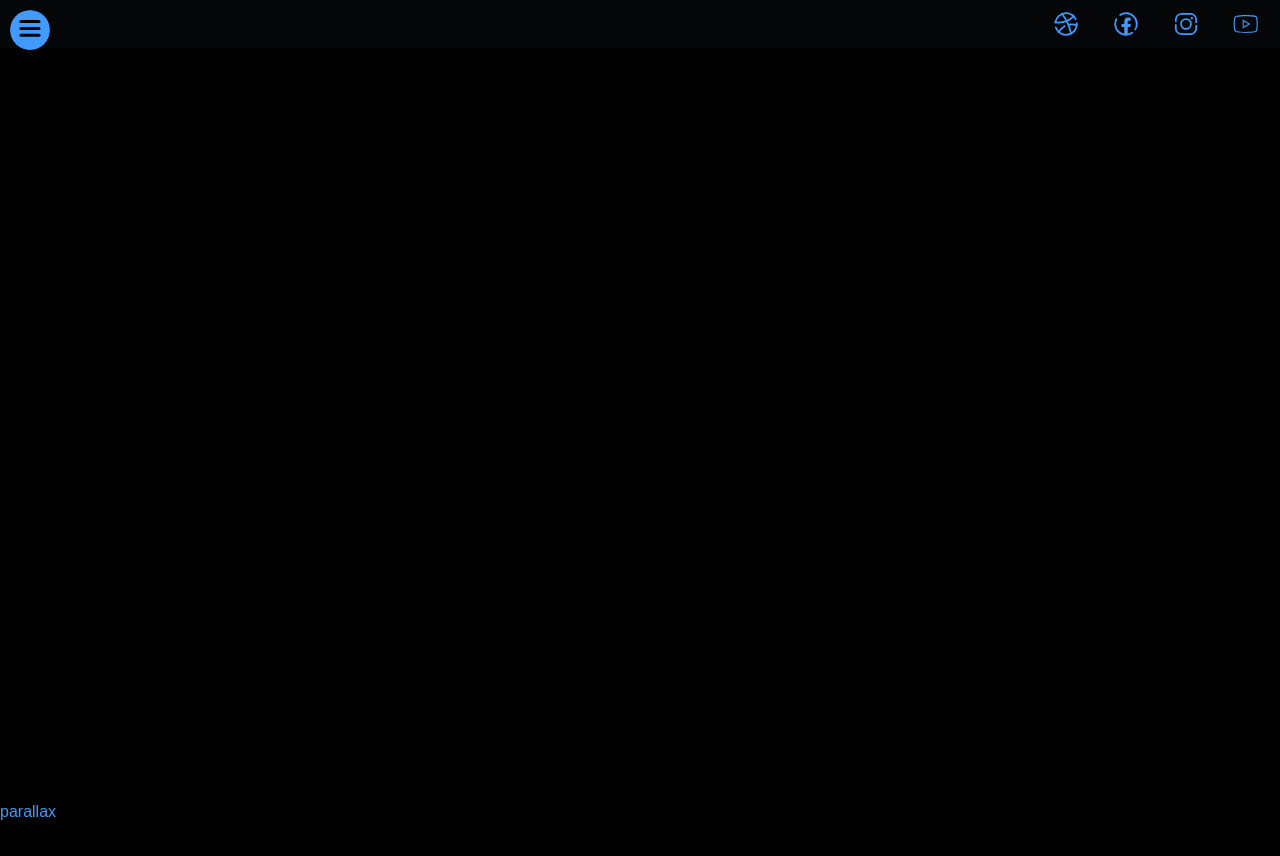
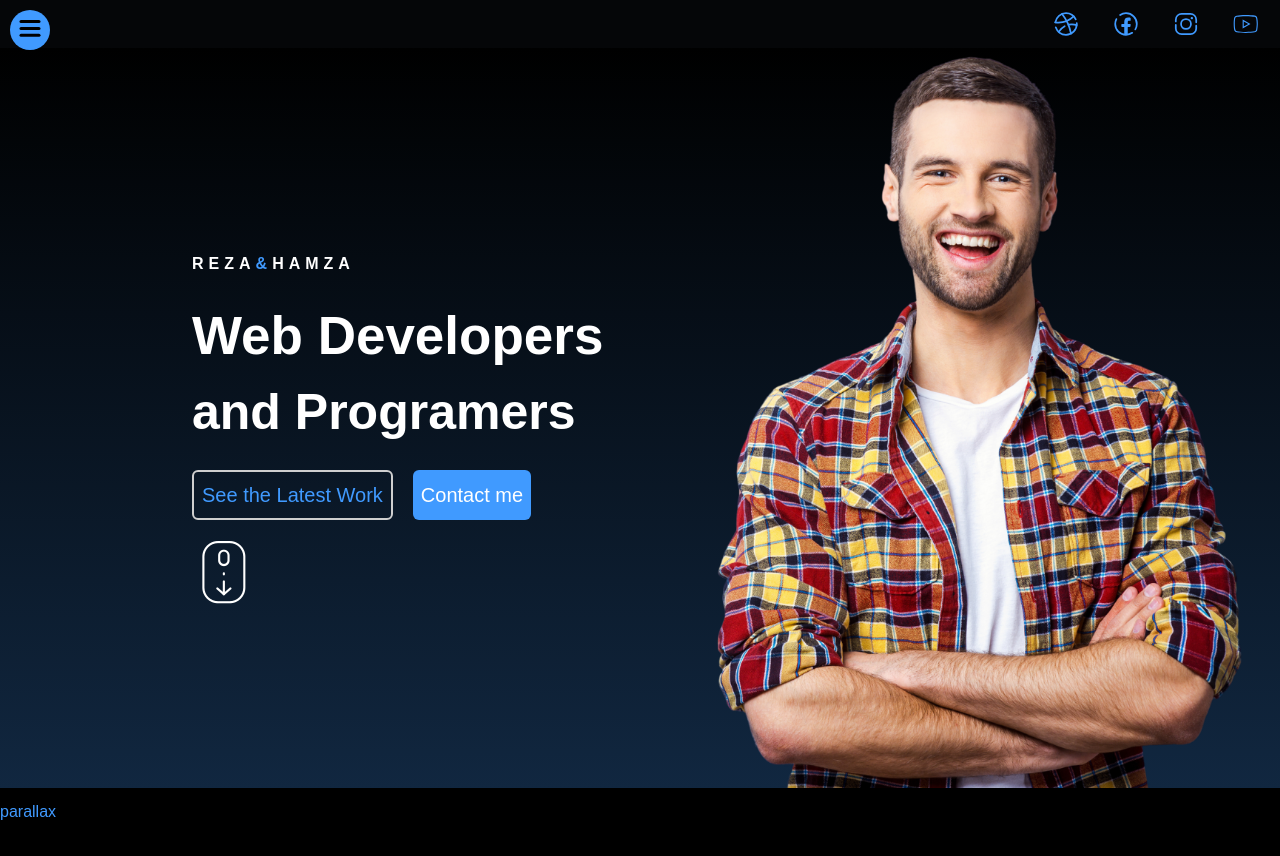
Before and after one commit to reza18s/RandH, a React (Vite) app: page / in a window 1280 px wide. Shown: the top 856 px of the page. Built offline with nearby package versions, Linux system fonts and the light colour scheme.

Commit message:
making the home page and style it

```diff
--- a/array.js
+++ b/array.js
@@ -9,5 +9,5 @@ export const pageLinks = [
   { Url: "Service", iconUrl: "/public/icons8-services (1).svg" },
   { Url: "Project", iconUrl: "/public/icons8-test-account-96.png" },
   { Url: "Contact", iconUrl: "/public/icons8-connect.svg" },
-  { Url: "About", iconUrl: "/public/icons8-services.svg" },
+  { Url: "About", iconUrl: "/public/icons8-about.svg" },
 ];
--- a/src/App.jsx
+++ b/src/App.jsx
@@ -1,11 +1,11 @@
-import NavBar from "./components/NavBar/Navbar";
-import SideBar from "./components/NavBar/SideBar";
+import Home from "./Pages/home";
+import NavBar from "./components/Nav/Navbar";
 const App = () => {
   return (
     <div className="">
       <section id="Home">
-        {/* <SideBar></SideBar> */}
         <NavBar></NavBar>
+        <Home></Home>
       </section>
       <section id="Service">parallax</section>
       <section>servers</section>
--- /dev/null
+++ b/src/Pages/Home.jsx
@@ -0,0 +1,44 @@
+import { motion } from "framer-motion";
+function Home() {
+  return (
+    <main className="flex h-[calc(100dvh-60px)] w-full flex-col overflow-hidden bg-[linear-gradient(180deg,#000000,#439bff40)]  md:flex-row">
+      <div className="flex h-[50%] w-full flex-col items-start gap-7 pl-[10%]  pt-5 md:h-full md:justify-center md:gap-5 md:pl-[15%] 2xl:items-start">
+        <h2 className="font-semibold tracking-[5px] text-white ">
+          REZA<span className="text-primary-500 ">&</span>HAMZA
+        </h2>
+        <h1 className="flex flex-col  whitespace-nowrap text-[30px]  font-bold text-white md:text-[35px] lg:text-[40px] xl:text-[50px] 2xl:text-[70px]">
+          <span className="text-[33px] md:text-[36px] lg:text-[41px] xl:text-[53px] 2xl:text-[73px] ">
+            Web Developers
+          </span>
+          <span> and Programers</span>
+        </h1>
+        <div className="flex flex-row gap-[20px]  ">
+          <motion.button
+            whileHover={{ scale: 1.05 }}
+            whileTap={{ scale: 0.95 }}
+            className="button rounded-md bg-transparent p-2 text-[15px] font-light lg:text-[20px]"
+          >
+            See the Latest Work
+          </motion.button>
+          <motion.button
+            whileHover={{ scale: 1.05 }}
+            whileTap={{ scale: 0.95 }}
+            className="rounded-md bg-primary-500 p-2 text-[15px] text-white lg:text-[20px]"
+          >
+            Contact me
+          </motion.button>
+        </div>
+        <motion.img
+          // initial={{ opacity: 1 }}
+          // animate={{ y: "5px" }}
+          src="/public/scroll.png"
+        ></motion.img>
+      </div>
+      {/* <div className="absolute  bottom-[-90px] z-[-2] max-w-full overflow-hidden whitespace-nowrap text-[50vh] text-[#ffffff10]">
+        Writer Content Creator Influencer
+      </div> */}
+      <img src="/public/hero.png" className=""></img>
+    </main>
+  );
+}
+export default Home;
--- a/src/components/NavBar/SideBar.jsx
+++ b/src/components/Nav/SideBar.jsx
@@ -32,14 +32,13 @@ function SideBar() {
       className="flex h-full flex-col items-center bg-dark-200"
     >
       <motion.div
-        className="sidebar fixed bottom-0 left-0 top-0   bg-dark-200"
+        className={`sidebar fixed bottom-0 left-0 top-0  bg-dark-200 ${open ? "flex" : "hidden"}`}
         variants={variants}
       >
         <Logo></Logo>
         <Links></Links>
-
-        <ToggleButton setOpen={setOpen}></ToggleButton>
       </motion.div>
+      <ToggleButton setOpen={setOpen}></ToggleButton>
     </motion.nav>
   );
 }
--- a/src/styles/globals.css
+++ b/src/styles/globals.css
@@ -14,7 +14,7 @@
     scroll-behavior: smooth;
   }
   body {
-    @apply text-primary-500 bg-dark-100;
+    @apply bg-dark-100 text-primary-500;
   }
   section {
     height: 100dvh;
@@ -40,6 +40,9 @@
     @apply flex flex-col items-center justify-between;
   }
   .sidebar {
-    @apply fixed flex h-full w-[40%] flex-col items-start gap-10 bg-dark-200 pl-4 pt-10 sm:pl-5 md:w-[35%] md:pl-10 lg:w-[25%];
+    @apply fixed h-full w-[40%] flex-col items-start gap-10 bg-dark-200 pl-4 pt-10 sm:pl-5 md:w-[35%] md:pl-10 lg:w-[25%];
+  }
+  .button {
+    border: 2px rgb(207, 207, 207) solid;
   }
 }
```
Also changed, not shown: public/icons8-about.svg (added), src/components/Nav/Links.jsx (renamed from src/components/NavBar/Links.jsx), src/components/Nav/Logo.jsx (renamed from src/components/NavBar/Logo.jsx), src/components/Nav/Navbar.jsx (renamed from src/components/NavBar/Navbar.jsx), src/components/Nav/ToggleButton.jsx (renamed from src/components/NavBar/ToggleButton.jsx).
